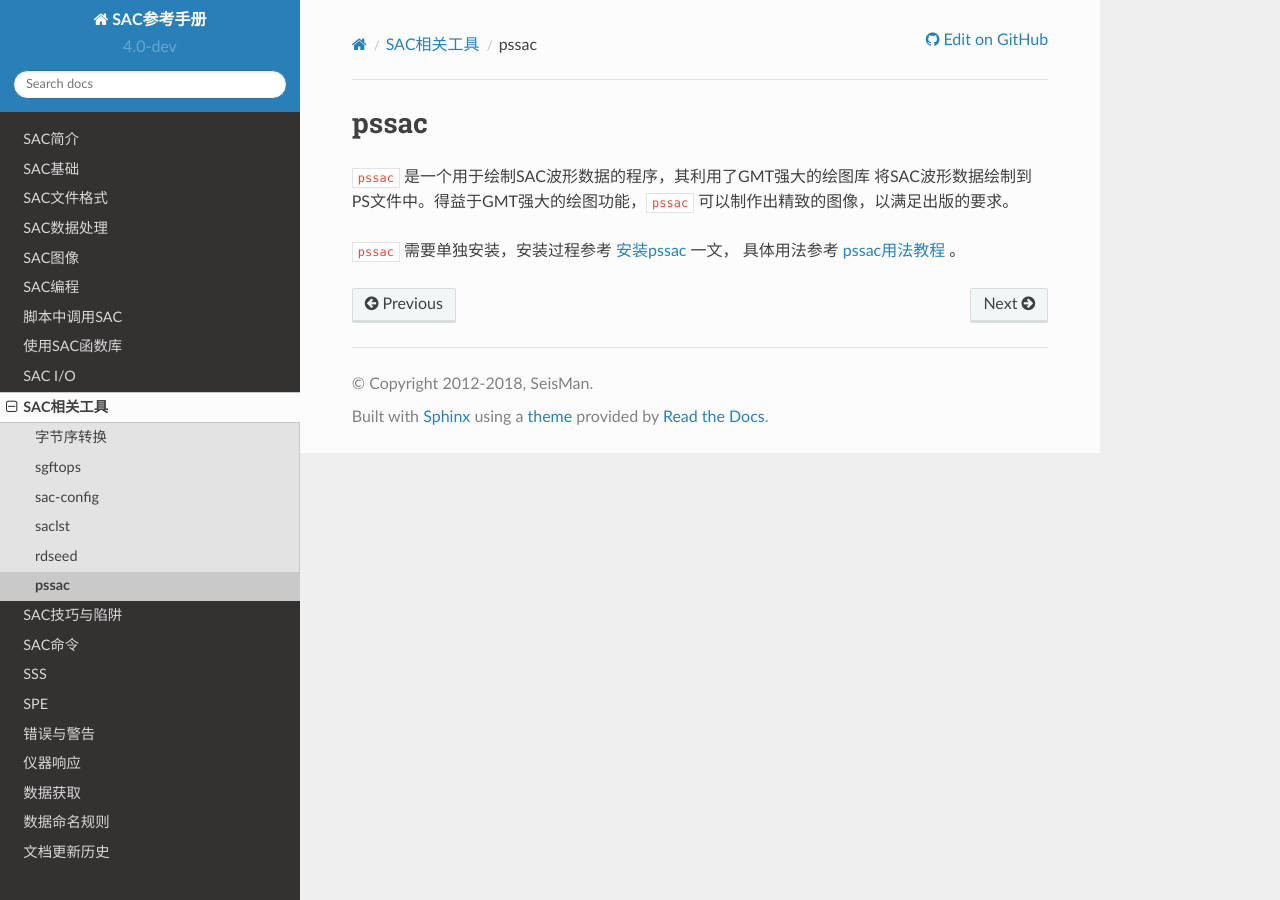
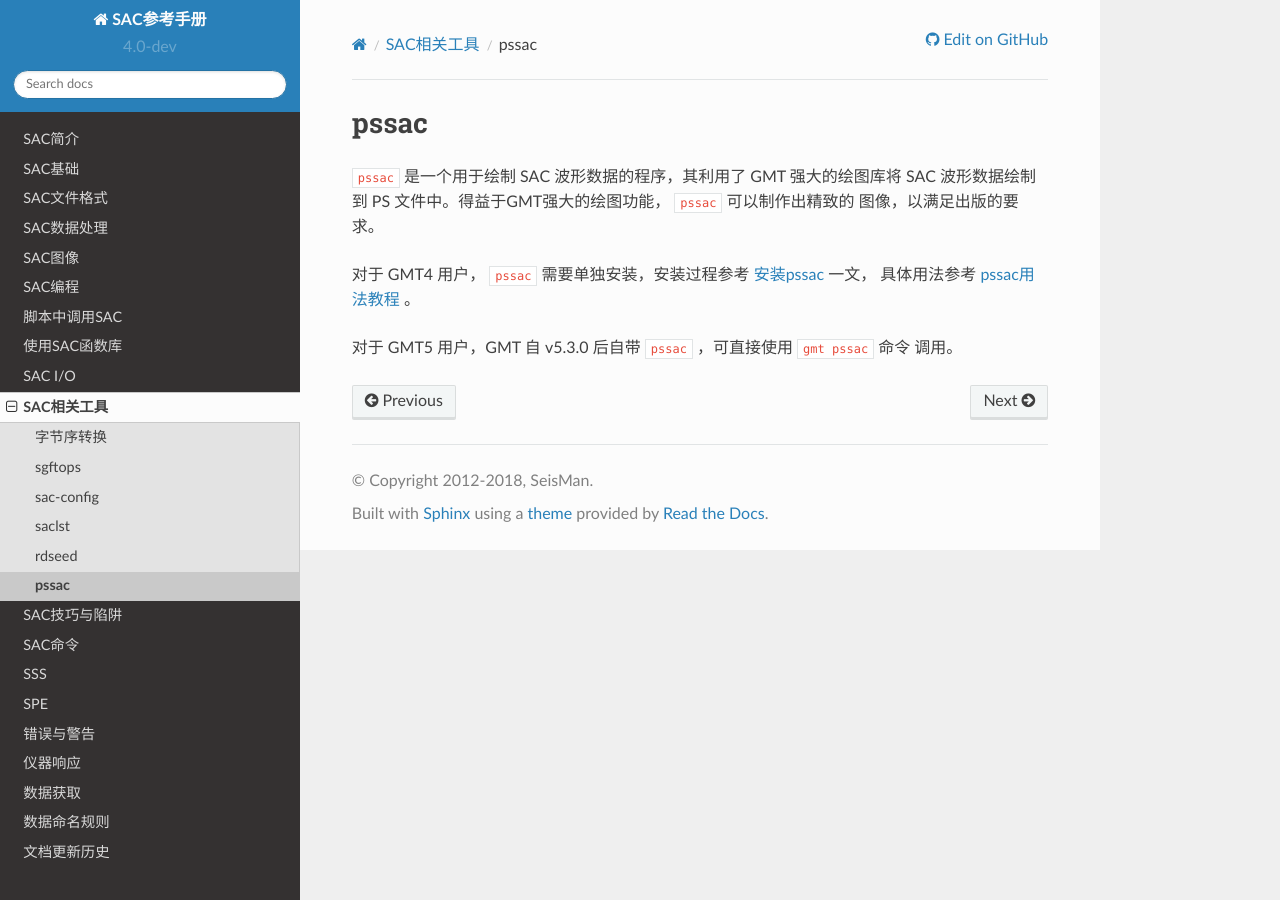
Before and after one commit to seisman/SAC_Docs_zh, a Sphinx documentation site: the page built from source/tools/pssac.rst, in a window 1280 px wide. Built offline with Sphinx 7.4.7 and the Read the Docs theme 2.0.0, drawn with Linux system fonts in a browser that asks for light colours.

Commit message:
update pssac.rst

```diff
--- a/source/tools/pssac.rst
+++ b/source/tools/pssac.rst
@@ -1,12 +1,13 @@
-.. _sec:pssac:
-
 pssac
 =====
 
-``pssac`` 是一个用于绘制SAC波形数据的程序，其利用了GMT强大的绘图库
-将SAC波形数据绘制到PS文件中。得益于GMT强大的绘图功能，\ ``pssac``
-可以制作出精致的图像，以满足出版的要求。
+``pssac`` 是一个用于绘制 SAC 波形数据的程序，其利用了 GMT 强大的绘图库将 SAC
+波形数据绘制到 PS 文件中。得益于GMT强大的绘图功能， ``pssac`` 可以制作出精致的
+图像，以满足出版的要求。
 
-``pssac`` 需要单独安装，安装过程参考
+对于 GMT4 用户， ``pssac`` 需要单独安装，安装过程参考
 `安装pssac <http://blog.seisman.info/pssac-install>`_  一文，
 具体用法参考 `pssac用法教程 <http://blog.seisman.info/pssac-notes>`_ 。
+
+对于 GMT5 用户，GMT 自 v5.3.0 后自带 ``pssac`` ，可直接使用 ``gmt pssac`` 命令
+调用。
```
